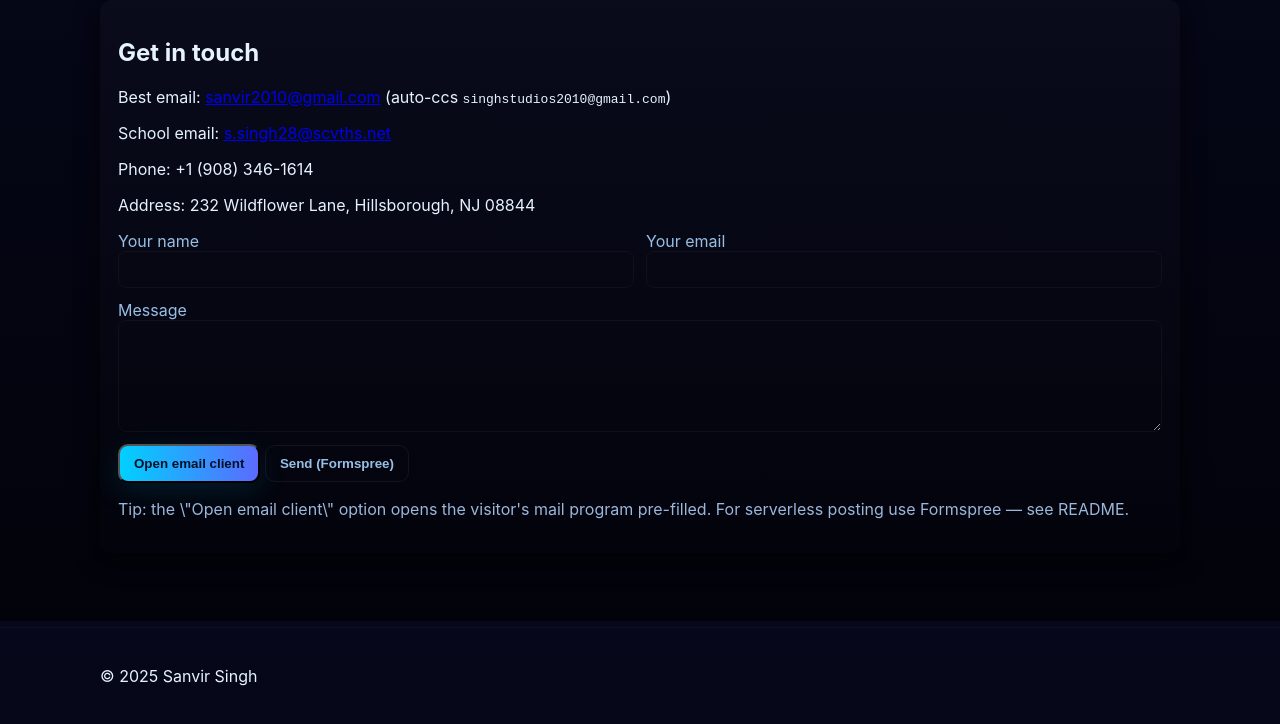
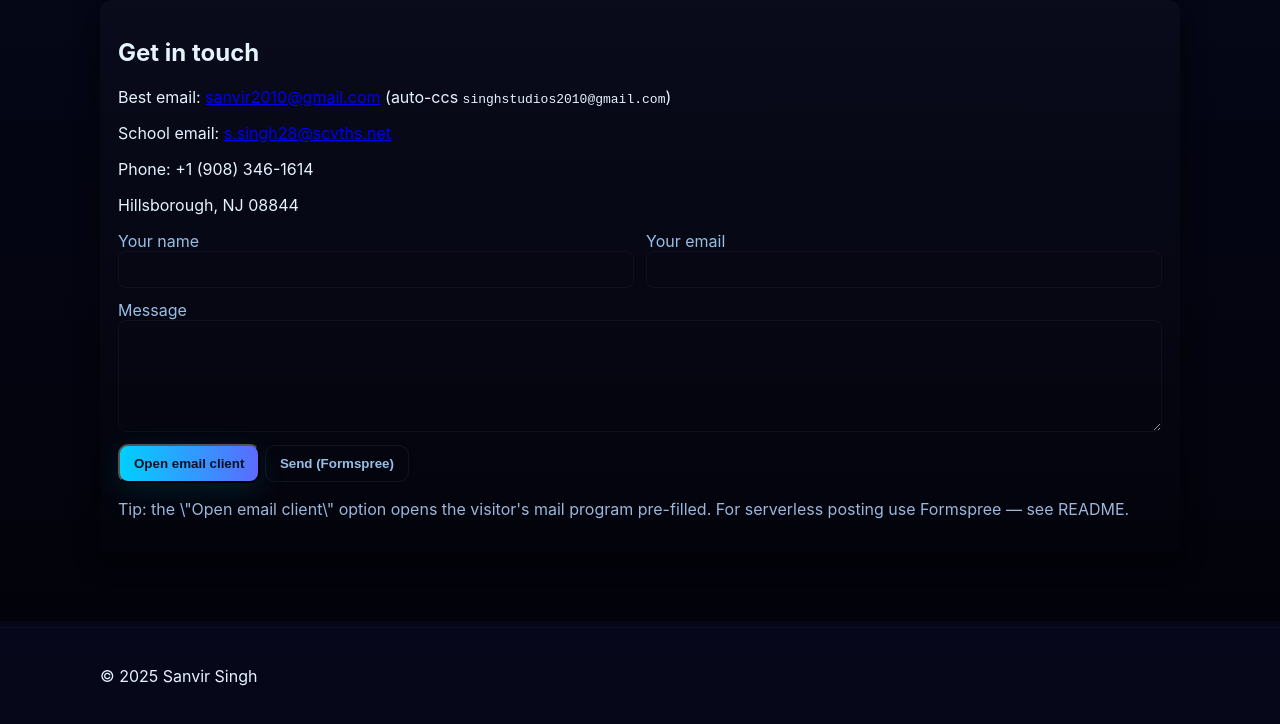
Before and after one commit to Sanvir28/main, a plain HTML site: page contact.html in a window 1280 px wide. Shown: the part 179-903 px from the top of the page. Drawn offline with Linux system fonts and the light colour scheme.

Commit message:
Update contact.html

```diff
--- a/contact.html
+++ b/contact.html
@@ -29,7 +29,7 @@
       <p>Best email: <a href="mailto:sanvir2010@gmail.com?cc=singhstudios2010@gmail.com">sanvir2010@gmail.com</a> (auto-ccs <code>singhstudios2010@gmail.com</code>)</p>
       <p>School email: <a href="mailto:s.singh28@scvths.net">s.singh28@scvths.net</a></p>
       <p>Phone: +1 (908) 346-1614</p>
-      <p>Address: 232 Wildflower Lane, Hillsborough, NJ 08844</p>
+      <p>Hillsborough, NJ 08844</p>
 
       <form id="contactForm" onsubmit="return openMailClient()" class="form-grid">
         <label>
```
